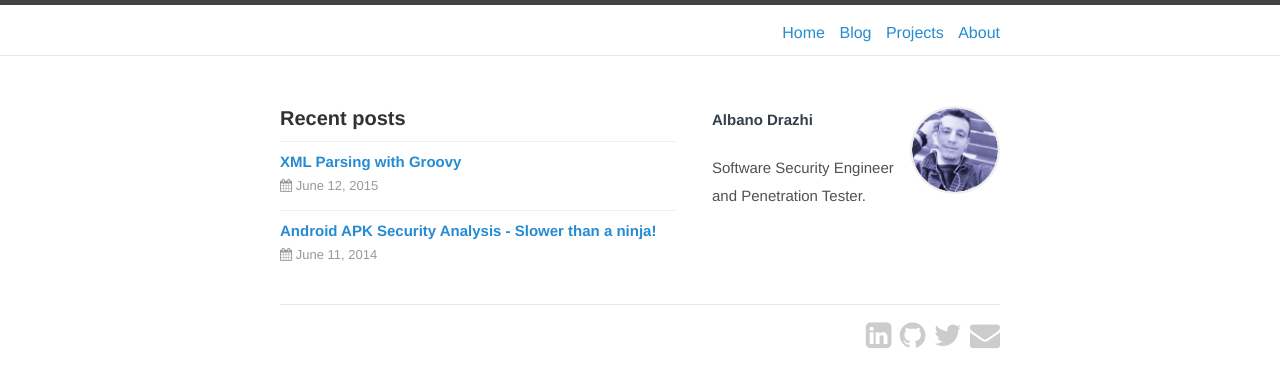
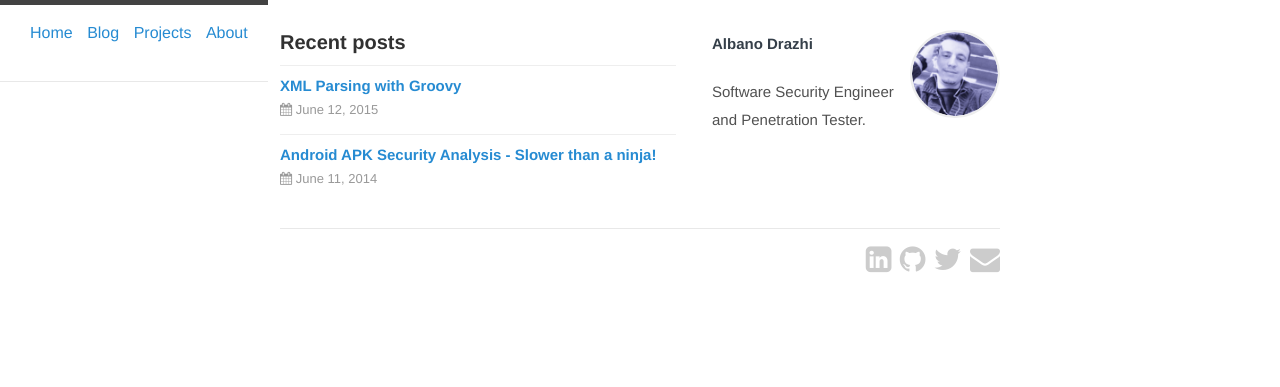
Before and after one commit to adrazhi/my-website, a Jekyll site: the page built from index.html, in a window 1280 px wide. Shown: the top 387 px of the page. Built offline with Jekyll 4.4.1, drawn with Linux system fonts in a browser that asks for light colours; Markdown is read by kramdown in place of the engine named in the settings.

Commit message:
Chageddd

```diff
--- a/_includes/head.html
+++ b/_includes/head.html
@@ -134,6 +134,7 @@
       border-bottom: 1px solid #E8E8E8;
       min-height: 56px;
       position: relative;
+      float: left;
   }
   .masthead-title {
       float: left;
@@ -146,7 +147,7 @@
       color: #505050;
   }
   .masthead-nav {
-      float: right;
+      float: left;
       line-height: 56px;
       font-size: 16px;
   }
```
